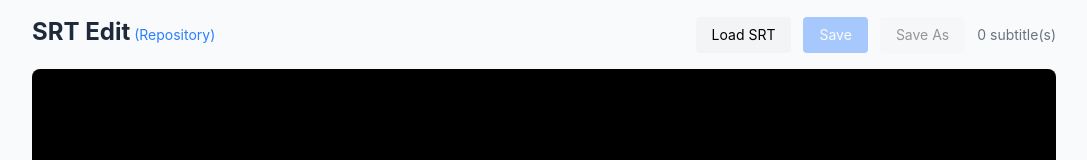
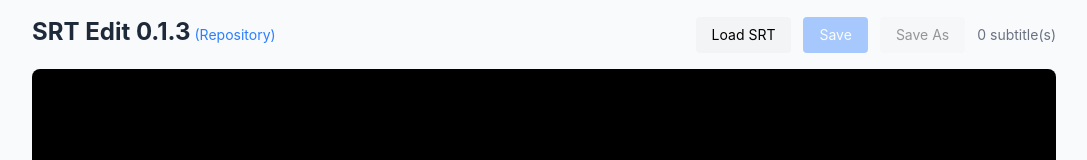
Before and after one commit to 7shi/srt-edit, a React (Vite) app: page / in a window 1280 px wide. Shown: the top 160 px of the page, without its empty margins (96-1183 px from the left). Built offline with nearby package versions, Linux system fonts and the light colour scheme.

Commit message:
Show version number in UI title

```diff
--- a/src/App.tsx
+++ b/src/App.tsx
@@ -1,6 +1,7 @@
 import { VideoPlayer } from './components/VideoPlayer';
 import { FileControls } from './components/FileControls';
 import { SubtitleList } from './components/SubtitleList';
+import { version } from '../package.json';
 
 function App() {
   return (
@@ -8,7 +9,7 @@ function App() {
       <main className="max-w-5xl mx-auto flex flex-col gap-4">
         <header className="flex items-baseline justify-between">
           <div className="flex items-baseline gap-1">
-            <h1 className="text-2xl font-bold text-gray-800">SRT Edit</h1>
+            <h1 className="text-2xl font-bold text-gray-800">SRT Edit {version}</h1>
             <a
               href="https://github.com/7shi/srt-edit"
               target="_blank"
```
